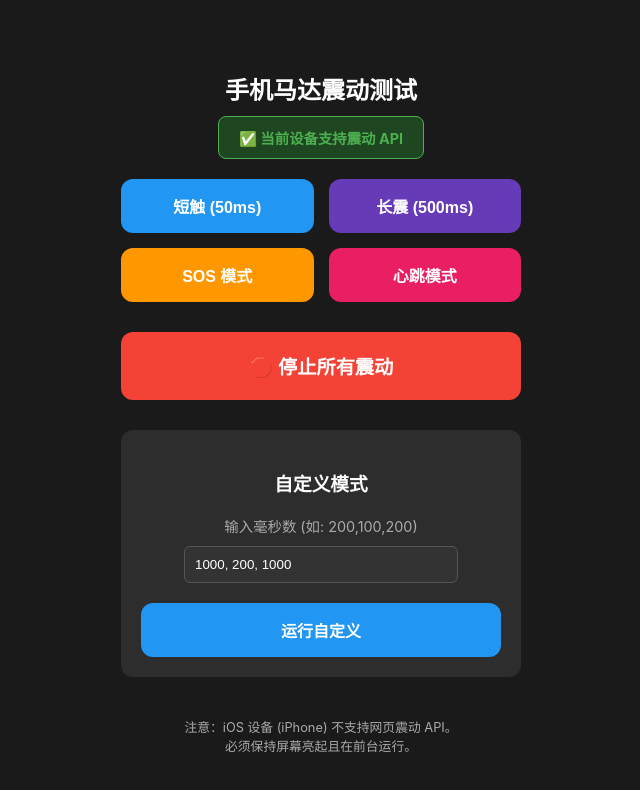
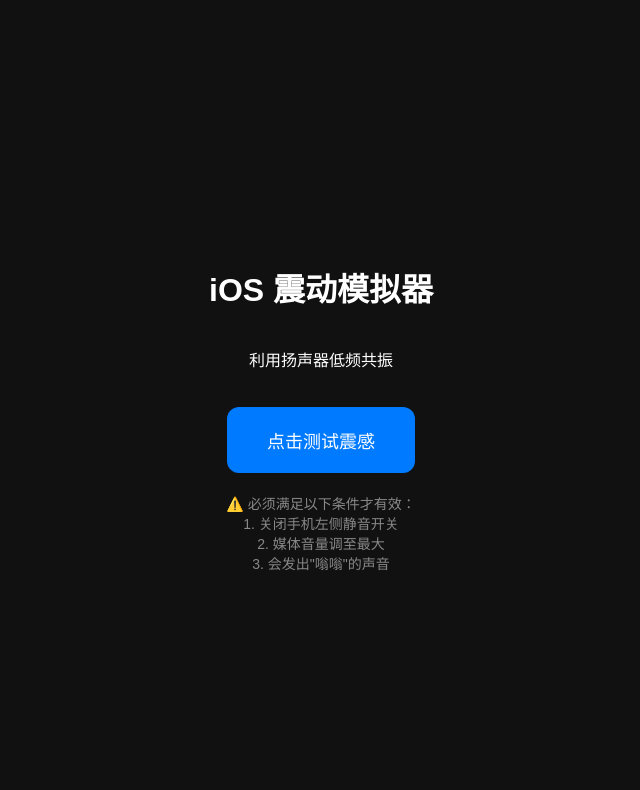
Before and after one commit to Souitou-iop/Taptic, a plain HTML site: page index.html in a window 1280 px wide. Shown: the whole page, without its empty margins (319-959 px from the left). Drawn offline with Linux system fonts and the light colour scheme.

Commit message:
更新 index.html

```diff
--- a/index.html
+++ b/index.html
@@ -1,199 +1,79 @@
 <!DOCTYPE html>
-<html lang="zh-CN">
+<html>
 <head>
     <meta charset="UTF-8">
     <meta name="viewport" content="width=device-width, initial-scale=1.0">
-    <title>手机震动控制器</title>
+    <title>iOS 震动模拟</title>
     <style>
-        body {
-            font-family: -apple-system, BlinkMacSystemFont, "Segoe UI", Roboto, Helvetica, Arial, sans-serif;
-            background-color: #1a1a1a;
-            color: #ffffff;
-            display: flex;
-            flex-direction: column;
-            align-items: center;
-            justify-content: center;
-            min-height: 100vh;
-            margin: 0;
-            padding: 20px;
-            text-align: center;
-        }
-
-        h1 { margin-bottom: 10px; font-size: 1.5rem; }
-        p { color: #aaa; margin-bottom: 30px; font-size: 0.9rem; }
-
-        .status-box {
-            padding: 10px 20px;
-            border-radius: 8px;
-            margin-bottom: 20px;
-            font-weight: bold;
-            font-size: 0.9rem;
-        }
-        .supported { background-color: #1e4620; color: #4caf50; border: 1px solid #4caf50; }
-        .unsupported { background-color: #4a1818; color: #ff5252; border: 1px solid #ff5252; }
-
-        .btn-grid {
-            display: grid;
-            grid-template-columns: 1fr 1fr;
-            gap: 15px;
-            width: 100%;
-            max-width: 400px;
-            margin-bottom: 20px;
-        }
-
-        button {
-            border: none;
-            padding: 15px;
-            border-radius: 12px;
-            font-size: 1rem;
-            font-weight: 600;
-            cursor: pointer;
-            transition: transform 0.1s, opacity 0.2s;
-            color: white;
-            /* 禁止双击缩放 */
-            touch-action: manipulation;
-        }
-
-        button:active { transform: scale(0.95); }
-
-        .btn-soft { background-color: #2196F3; }
-        .btn-hard { background-color: #673AB7; }
-        .btn-sos { background-color: #FF9800; }
-        .btn-heart { background-color: #E91E63; }
-
-        .btn-stop {
-            width: 100%;
-            max-width: 400px;
-            background-color: #f44336;
-            font-size: 1.2rem;
-            margin-top: 10px;
-            padding: 20px;
-        }
-
-        .custom-area {
-            margin-top: 30px;
-            background: #2d2d2d;
-            padding: 20px;
-            border-radius: 12px;
-            width: 100%;
-            max-width: 360px;
-        }
-
-        input {
-            width: 70%;
-            padding: 10px;
-            border-radius: 6px;
-            border: 1px solid #555;
-            background: #333;
-            color: white;
-            margin-bottom: 10px;
-        }
-
-        /* 震动动画特效 */
-        @keyframes shake {
-            0% { transform: translate(1px, 1px) rotate(0deg); }
-            10% { transform: translate(-1px, -2px) rotate(-1deg); }
-            20% { transform: translate(-3px, 0px) rotate(1deg); }
-            30% { transform: translate(3px, 2px) rotate(0deg); }
-            40% { transform: translate(1px, -1px) rotate(1deg); }
-            50% { transform: translate(-1px, 2px) rotate(-1deg); }
-            60% { transform: translate(-3px, 1px) rotate(0deg); }
-            70% { transform: translate(3px, 1px) rotate(-1deg); }
-            80% { transform: translate(-1px, -1px) rotate(1deg); }
-            90% { transform: translate(1px, 2px) rotate(0deg); }
-            100% { transform: translate(1px, -2px) rotate(-1deg); }
-        }
-
-        .is-vibrating {
-            animation: shake 0.5s;
-            animation-iteration-count: infinite;
-            border: 2px solid #2196F3;
-        }
+        body { background: #111; color: white; display: flex; flex-direction: column; align-items: center; justify-content: center; height: 100vh; font-family: sans-serif; }
+        button { padding: 20px 40px; font-size: 18px; border-radius: 12px; background: #007AFF; color: white; border: none; margin-top: 20px;}
+        button:active { background: #0056b3; transform: scale(0.95); }
+        .note { color: #888; margin-top: 20px; font-size: 14px; max-width: 300px; text-align: center;}
     </style>
 </head>
 <body>
 
-    <h1>手机马达震动测试</h1>
+    <h1>iOS 震动模拟器</h1>
+    <p>利用扬声器低频共振</p>
 
-    <div id="status" class="status-box">检测中...</div>
+    <button id="iosVibrateBtn">点击测试震感</button>
 
-    <div class="btn-grid">
-        <button class="btn-soft" onclick="startVibrate(50)">短触 (50ms)</button>
-        <button class="btn-hard" onclick="startVibrate(500)">长震 (500ms)</button>
-        <button class="btn-sos" onclick="startVibrate([200,100,200,100,200,300,500,100,500,100,500,300,200,100,200,100,200])">SOS 模式</button>
-        <button class="btn-heart" onclick="startVibrate([100, 100, 100, 800])">心跳模式</button>
+    <div class="note">
+        ⚠️ 必须满足以下条件才有效：<br>
+        1. 关闭手机左侧静音开关<br>
+        2. 媒体音量调至最大<br>
+        3. 会发出"嗡嗡"的声音
     </div>
 
-    <button class="btn-stop" onclick="stopVibrate()">🛑 停止所有震动</button>
+    <script>
+        // 初始化音频上下文
+        let audioCtx;
 
-    <div class="custom-area">
-        <h3>自定义模式</h3>
-        <p style="margin-bottom: 10px;">输入毫秒数 (如: 200,100,200)</p>
-        <input type="text" id="customInput" placeholder="震动,暂停,震动..." value="1000, 200, 1000">
-        <button class="btn-soft" style="width: 100%; margin-top: 10px;" onclick="runCustom()">运行自定义</button>
-    </div>
-
-    <p style="margin-top: 40px; font-size: 0.8rem;">注意：iOS 设备 (iPhone) 不支持网页震动 API。<br>必须保持屏幕亮起且在前台运行。</p>
-
-    <script>
-        const statusDiv = document.getElementById('status');
-        const body = document.body;
-
-        // 1. 检测兼容性
-        if ("vibrate" in navigator) {
-            statusDiv.textContent = "✅ 当前设备支持震动 API";
-            statusDiv.className = "status-box supported";
-        } else {
-            statusDiv.textContent = "❌ 当前设备 (如 iPhone) 不支持震动";
-            statusDiv.className = "status-box unsupported";
-        }
-
-        // 2. 震动核心函数
-        function startVibrate(pattern) {
-            // 停止之前的
-            stopVibrate();
-
-            if (!("vibrate" in navigator)) {
-                alert("抱歉，您的浏览器不支持震动功能。");
-                return;
-            }
-
-            // 执行震动
-            navigator.vibrate(pattern);
-
-            // 视觉反馈：添加震动动画
-            body.classList.add('is-vibrating');
-
-            // 如果是单次震动，自动移除动画；如果是循环模式（数组），需要手动停止
-            if (typeof pattern === 'number') {
-                setTimeout(() => body.classList.remove('is-vibrating'), pattern);
+        function initAudio() {
+            if (!audioCtx) {
+                // 兼容 iOS 的 WebKit 前缀
+                audioCtx = new (window.AudioContext || window.webkitAudioContext)();
             }
         }
 
-        // 3. 停止函数
-        function stopVibrate() {
-            if ("vibrate" in navigator) {
-                navigator.vibrate(0);
+        function triggerIOSHaptic() {
+            initAudio();
+
+            // 如果音频上下文被挂起（iOS 常见限制），需要恢复
+            if (audioCtx.state === 'suspended') {
+                audioCtx.resume();
             }
-            body.classList.remove('is-vibrating');
+
+            // 1. 创建振荡器（发声源）
+            const oscillator = audioCtx.createOscillator();
+            const gainNode = audioCtx.createGain();
+
+            // 2. 关键设置：波形和频率
+            // 'square' (方波) 或 'sawtooth' (锯齿波) 比正弦波更有力量感
+            oscillator.type = 'square';
+
+            // 3. 频率设置：
+            // iPhone 的共振频率通常在 40Hz 到 60Hz 之间
+            oscillator.frequency.setValueAtTime(55, audioCtx.currentTime);
+
+            // 4. 音量包络：模拟震动的"打击感"
+            // 瞬间音量最大，然后迅速停止
+            gainNode.gain.setValueAtTime(1, audioCtx.currentTime);
+            gainNode.gain.exponentialRampToValueAtTime(0.01, audioCtx.currentTime + 0.2); // 0.2秒后停止
+
+            // 5. 连接并播放
+            oscillator.connect(gainNode);
+            gainNode.connect(audioCtx.destination);
+
+            oscillator.start();
+            oscillator.stop(audioCtx.currentTime + 0.2);
         }
 
-        // 4. 自定义输入处理
-        function runCustom() {
-            const input = document.getElementById('customInput').value;
-            // 将字符串 "200,100,200" 转换为数组 [200, 100, 200]
-            try {
-                const pattern = input.split(/[,，\s]+/).map(num => parseInt(num.trim())).filter(n => !isNaN(n));
+        // 绑定事件
+        // 注意：iOS 要求音频必须在用户交互（click/touch）中触发
+        document.getElementById('iosVibrateBtn').addEventListener('click', triggerIOSHaptic);
+        document.getElementById('iosVibrateBtn').addEventListener('touchstart', triggerIOSHaptic);
 
-                if (pattern.length > 0) {
-                    startVibrate(pattern);
-                } else {
-                    alert("请输入有效的数字格式");
-                }
-            } catch (e) {
-                alert("格式错误");
-            }
-        }
     </script>
 </body>
 </html>
```
